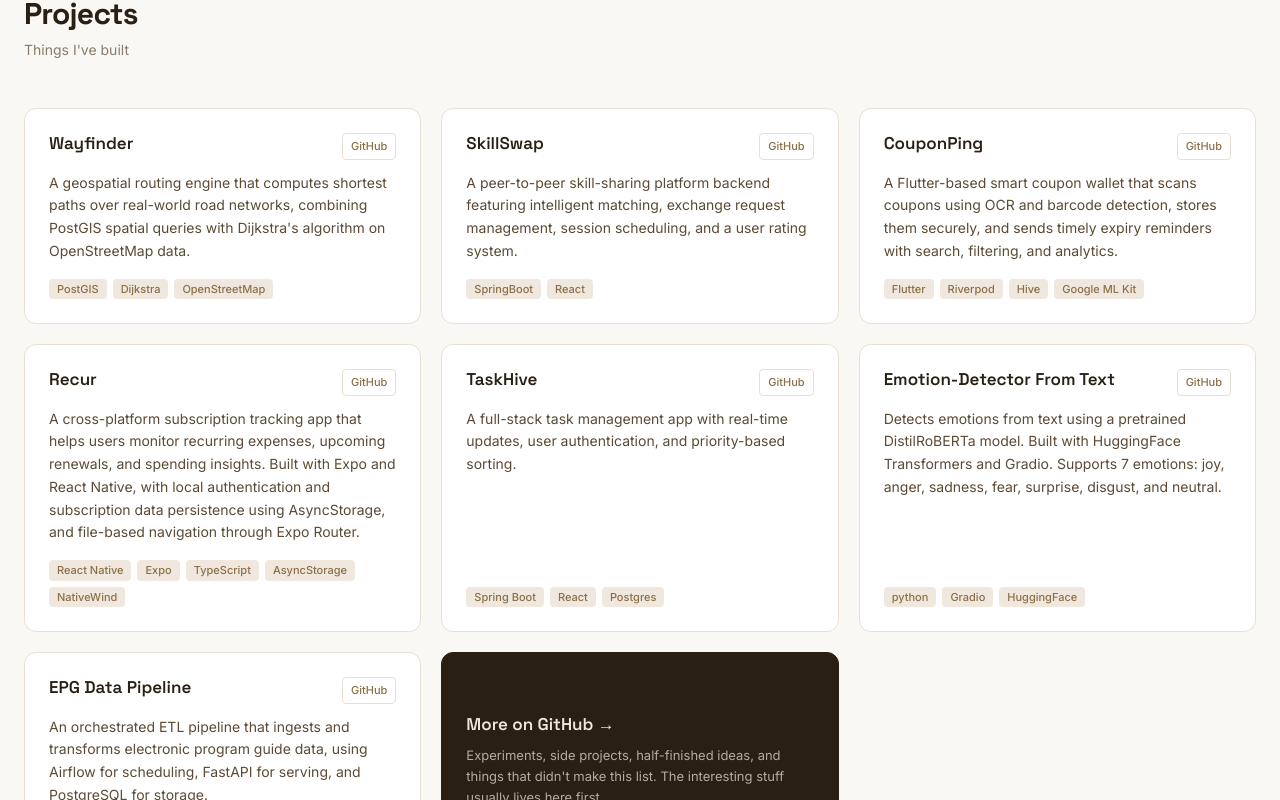
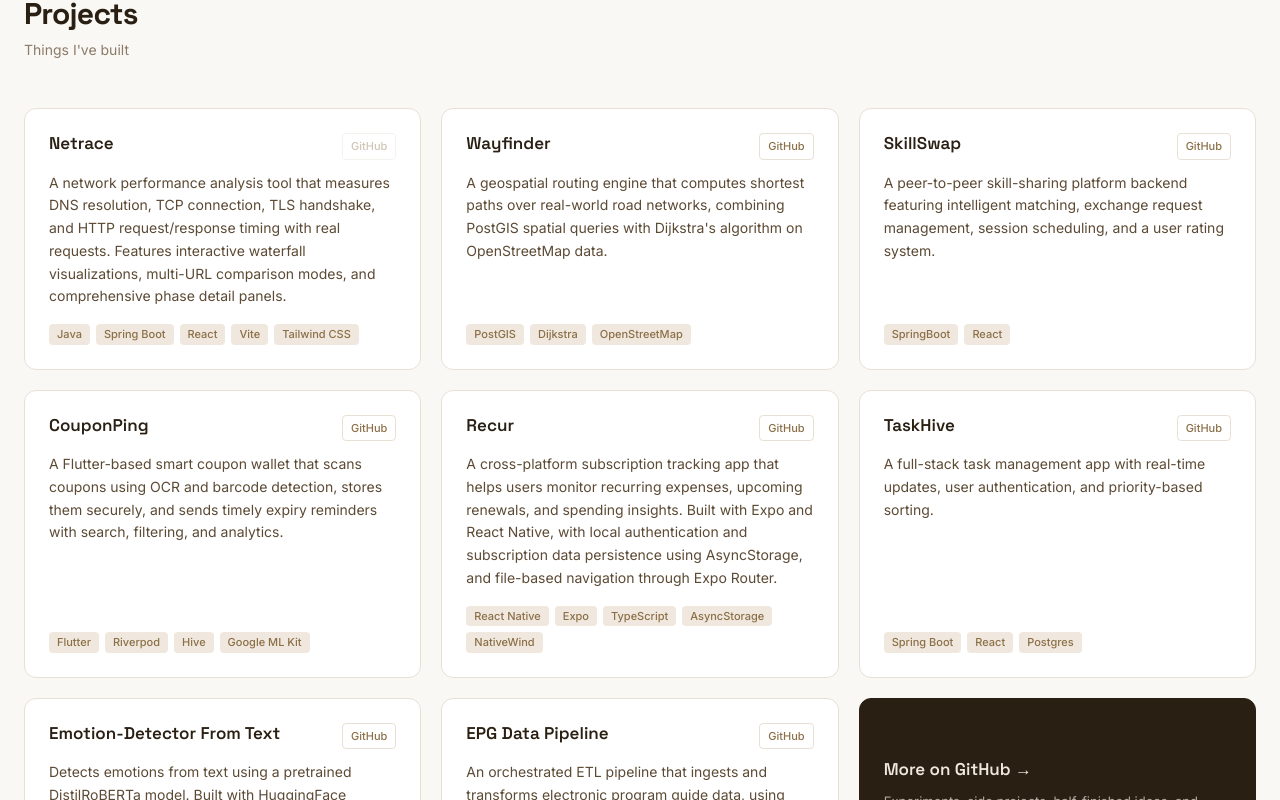
Before and after one commit to solasas/my-portfolio, a Next.js app: page / in a window 1280 px wide. Shown: the part 1540-2340 px from the top of the page. Built offline with nearby package versions, Linux system fonts and the light colour scheme.

Commit message:
added a project

```diff
--- a/components/sections/Projects.jsx
+++ b/components/sections/Projects.jsx
@@ -8,6 +8,14 @@ import { gsap, ScrollTrigger } from '@/lib/gsap';
 const STORE_KEY = 'portfolio_v1_projects-data';
 
 const DEFAULTS = [
+  {
+    id: 'proj8',
+    name: 'Netrace',
+    desc: 'A network performance analysis tool that measures DNS resolution, TCP connection, TLS handshake, and HTTP request/response timing with real requests. Features interactive waterfall visualizations, multi-URL comparison modes, and comprehensive phase detail panels.',
+    github: 'GitHub', githubUrl: '',
+    demo: 'Demo',     demoUrl: '',   showDemo: false,
+    tags: ['Java', 'Spring Boot', 'React', 'Vite', 'Tailwind CSS'],
+  },
   {
     id: 'proj5',
     name: 'Wayfinder',
```
